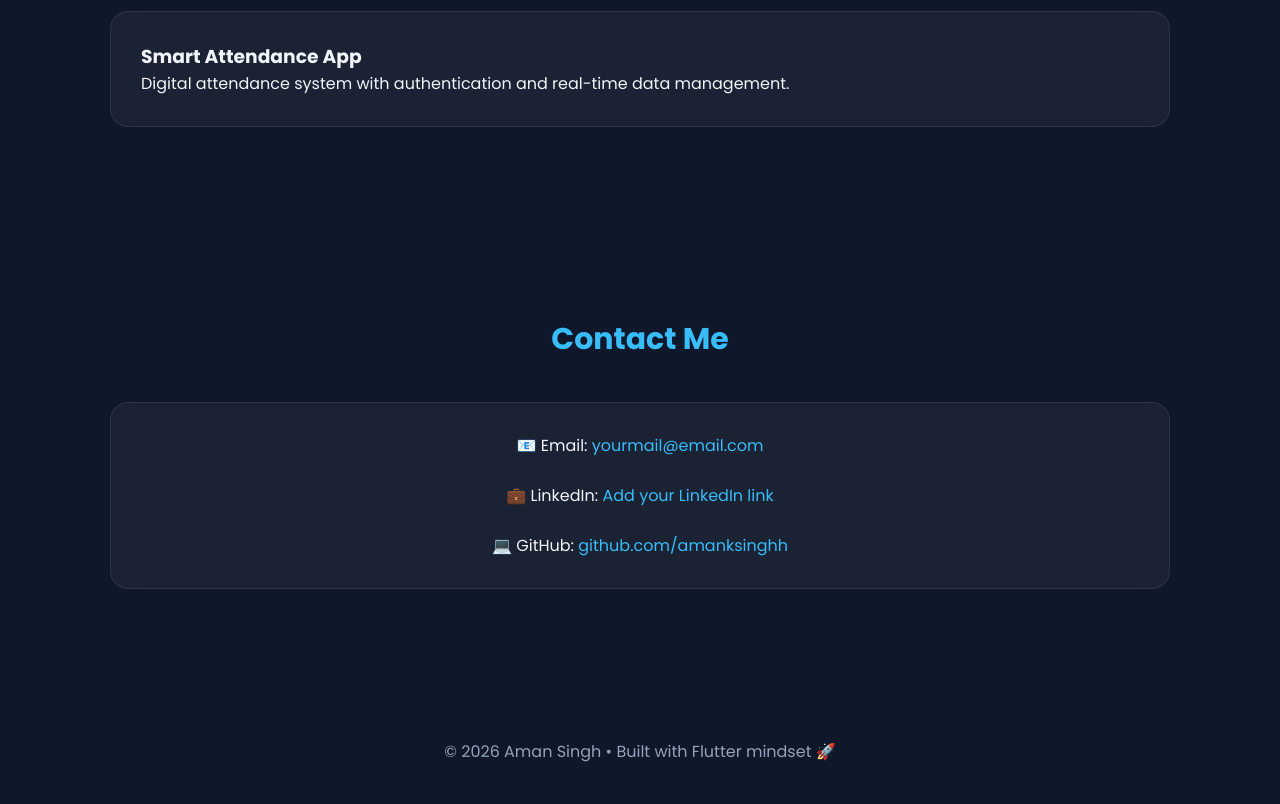
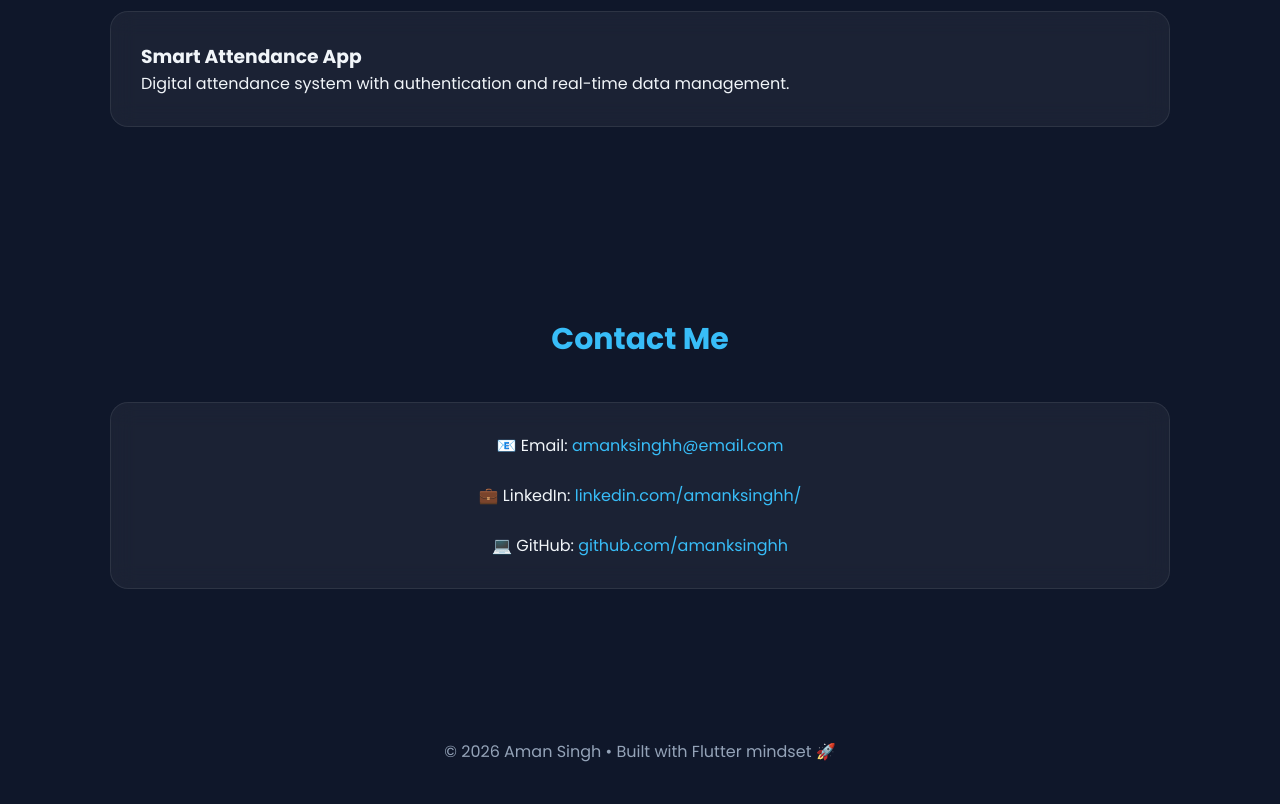
Before and after one commit to amanksinghh/amanksinghh, a plain HTML site: page index.html in a window 1280 px wide. Shown: the part 1715-2519 px from the top of the page. Drawn offline with Linux system fonts and the light colour scheme.

Commit message:
Update index.html

```diff
--- a/index.html
+++ b/index.html
@@ -214,8 +214,8 @@ footer {
 <section id="contact">
   <h2>Contact Me</h2>
   <div class="card contact" style="text-align:center;">
-    📧 Email: <a href="mailto:yourmail@email.com">yourmail@email.com</a><br><br>
-    💼 LinkedIn: <a href="#">Add your LinkedIn link</a><br><br>
+    📧 Email: <a href="mailto:amanksinghh@email.com">amanksinghh@email.com</a><br><br>
+    💼 LinkedIn: <a href="https://www.linkedin.com/in/amanksinghh/"target="_blank">linkedin.com/amanksinghh/</a><br><br>
     💻 GitHub: <a href="https://github.com/amanksinghh" target="_blank">github.com/amanksinghh</a>
   </div>
 </section>
```
